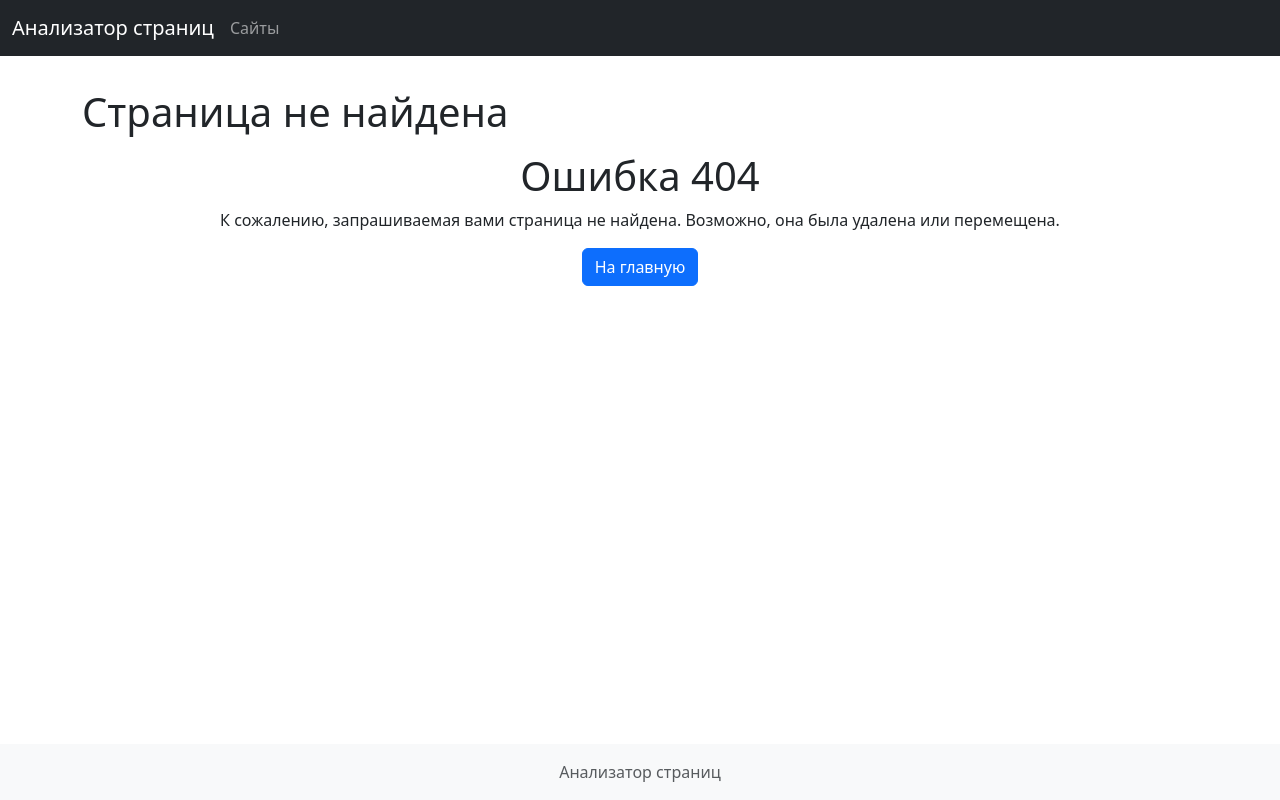
After one commit to Maxcosanostra/python-project-83, a Flask app: template page_analyzer/templates/errors/404.html in a window 1280 px wide. The commit adds this page. Run offline with Flask 3, Linux system fonts and the light colour scheme; the template is opened without the code that fills it, so the values that code supplies are empty.

Commit message:
Last refactoring

```diff
--- a/page_analyzer/app.py
+++ b/page_analyzer/app.py
@@ -54,7 +54,7 @@ def show_url_page(url_id):
 
     url_checks = db.get_checks_by_url_id(conn, url_id)
     db.close(conn)
-    return render_template('view_url.html', url=url, checks=url_checks)
+    return render_template('urls/view_url.html', url=url, checks=url_checks)
 
 
 @app.get('/urls')
@@ -62,7 +62,7 @@ def show_urls_page():
     conn = db.connect_db(app)
     urls_data = db.get_urls_with_last_check_date_and_status_code(conn)
     db.close(conn)
-    return render_template('list_urls.html', urls=urls_data)
+    return render_template('urls/list_urls.html', urls=urls_data)
 
 
 @app.post('/urls/<int:url_id>/checks')
@@ -76,13 +76,7 @@ def process_url_check(url_id):
         flash('Произошла ошибка при проверке', 'danger')
         return redirect(url_for('show_url_page', url_id=url_id))
 
-    page_data = {
-        'status_code': response.status_code,
-        'h1': parse_html(response.text).get('h1'),
-        'title': parse_html(response.text).get('title'),
-        'description': parse_html(response.text).get('description'),
-    }
-
+    page_data = parse_html(response)
     db.insert_url_check(conn, url_id, page_data)
     db.commit(conn)
     db.close(conn)
@@ -92,9 +86,9 @@ def process_url_check(url_id):
 
 @app.errorhandler(500)
 def internal_error(error):
-    return "Internal Server Error", 500
+    return render_template('errors/500.html'), 500
 
 
 @app.errorhandler(404)
 def not_found_error(error):
-    return "Page Not Found", 404
+    return render_template('errors/404.html'), 404
--- a/page_analyzer/db.py
+++ b/page_analyzer/db.py
@@ -47,7 +47,7 @@ def insert_url_check(conn, url_id, page_data):
             'INSERT INTO url_checks (url_id, status_code, h1, title, '
             'description) VALUES (%s, %s, %s, %s, %s);',
             (url_id, page_data['status_code'], page_data['h1'],
-             page_data['title'], page_data['description'])
+             page_data['title'], page_data['meta_description'])
         )
 
 
--- a/page_analyzer/templates/base.html
+++ b/page_analyzer/templates/base.html
@@ -3,32 +3,27 @@
 <head>
     <meta charset="UTF-8">
     <meta name="viewport" content="width=device-width, initial-scale=1.0">
-    <title>{% block title %}Анализатор страниц{% endblock %}</title>
-    <link href="https://cdn.jsdelivr.net/npm/bootstrap@5.3.3/dist/css/bootstrap.min.css" rel="stylesheet" integrity="sha384-QWTKZyjpPEjISv5WaRU9OFeRpok6YctnYmDr5pNlyT2bRjXh0JMhjY6hW+ALEwIH" crossorigin="anonymous">
+    <title>Анализатор страниц</title>
+    <link href="https://cdn.jsdelivr.net/npm/bootstrap@5.3.0/dist/css/bootstrap.min.css" rel="stylesheet">
 </head>
-<body>
-    <nav class="navbar navbar-dark bg-dark">
-        <div class="container-fluid">
-            <a class="navbar-brand" href="/">Анализатор страниц</a>
-            <ul class="navbar-nav me-auto mb-2 mb-lg-0">
-                <li class="nav-item">
-                    <a class="nav-link" href="{{ url_for('show_urls_page') }}">Сайты</a>
-                </li>
-            </ul>
+<body class="d-flex flex-column min-vh-100">
+<header>
+    {% include 'includes/nav.html' %}
+</header>
+    {% include 'includes/messages.html' %}
+
+    <div class="container mt-4">
+        <div class="row">
+            <div class="col-12 text-right">
+                <h1 class="mt-2 mb-3">{% block title %}{% endblock %}</h1>
+            </div>
         </div>
-    </nav>
-    {% with messages = get_flashed_messages(with_categories=true) %}
-        {% if messages %}
-            {% for category, message in messages %}
-                <div class="alert alert-{{ category }} mb-0 rounded-0" role="alert">
-                    {{ message }}
-                </div>
-            {% endfor %}
-        {% endif %}
-    {% endwith %}
-    <div class="container mt-5">
-        {% block content %}{% endblock %}
+        {% block content %}
+        {% endblock %}
     </div>
-    <script src="https://cdn.jsdelivr.net/npm/bootstrap@5.3.3/dist/js/bootstrap.bundle.min.js" integrity="sha384-YvpcrYf0tY3lHB60NNkmXc5s9fDVZLESaAA55NDzOxhy9GkcIdslK1eN7N6jIeHz" crossorigin="anonymous"></script>
+
+    {% include 'includes/footer.html' %}
+
+    <script src="https://cdn.jsdelivr.net/npm/bootstrap@5.3.0/dist/js/bootstrap.bundle.min.js"></script>
 </body>
 </html>
--- /dev/null
+++ b/page_analyzer/templates/errors/404.html
@@ -0,0 +1,11 @@
+{% extends 'base.html' %}
+
+{% block title %}Страница не найдена{% endblock %}
+
+{% block content %}
+<div class="text-center">
+    <h1>Ошибка 404</h1>
+    <p>К сожалению, запрашиваемая вами страница не найдена. Возможно, она была удалена или перемещена.</p>
+    <a href="{{ url_for('index') }}" class="btn btn-primary">На главную</a>
+</div>
+{% endblock %}
--- /dev/null
+++ b/page_analyzer/templates/includes/footer.html
@@ -0,0 +1,5 @@
+<footer class="mt-auto py-3 bg-light">
+    <div class="container text-center">
+        <span class="text-muted">Анализатор страниц</span>
+    </div>
+</footer>
--- /dev/null
+++ b/page_analyzer/templates/includes/messages.html
@@ -0,0 +1,9 @@
+{% with messages = get_flashed_messages(with_categories=true) %}
+    {% if messages %}
+        {% for category, message in messages %}
+            <div class="alert alert-{{ category }} mb-0 rounded-0" role="alert">
+                {{ message }}
+            </div>
+        {% endfor %}
+    {% endif %}
+{% endwith %}
--- /dev/null
+++ b/page_analyzer/templates/includes/nav.html
@@ -0,0 +1,10 @@
+<nav class="navbar navbar-dark bg-dark">
+    <div class="container-fluid">
+        <a class="navbar-brand" href="/">Анализатор страниц</a>
+        <ul class="navbar-nav me-auto mb-2 mb-lg-0">
+            <li class="nav-item">
+                <a class="nav-link" href="{{ url_for('show_urls_page') }}">Сайты</a>
+            </li>
+        </ul>
+    </div>
+</nav>
--- a/page_analyzer/templates/index.html
+++ b/page_analyzer/templates/index.html
@@ -1,6 +1,4 @@
 {% extends "base.html" %}
-
-{% block title %}Анализатор страниц{% endblock %}
 
 {% block content %}
 <div class="container text-center mt-5">
--- a/page_analyzer/templates/list_urls.html
+++ b/page_analyzer/templates/urls/list_urls.html
@@ -3,7 +3,6 @@
 {% block title %}Сайты{% endblock %}
 
 {% block content %}
-<h1>Сайты</h1>
 <table class="table table-bordered" data-test="urls">
     <thead>
         <tr>
--- a/page_analyzer/templates/view_url.html
+++ b/page_analyzer/templates/urls/view_url.html
@@ -1,6 +1,4 @@
 {% extends "base.html" %}
-
-{% block title %}URL {{ url.id }}{% endblock %}
 
 {% block content %}
 <h1>Сайт: {{ url.name }}</h1>
```
Also changed, not shown: page_analyzer/html_parser.py (+8 -6 lines), page_analyzer/templates/errors/500.html (added, +11 -0 lines).
